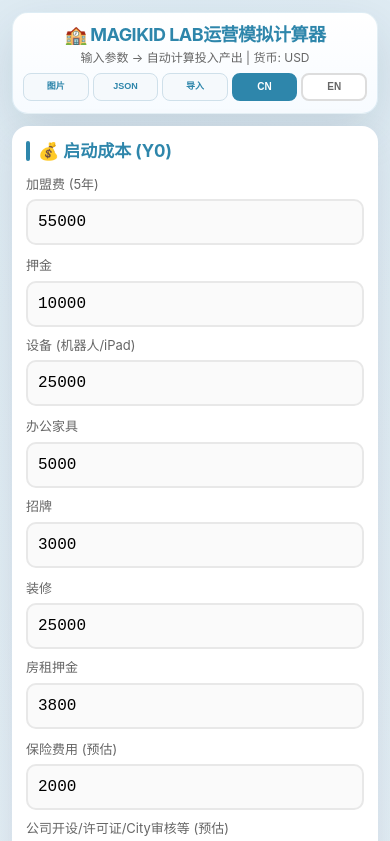
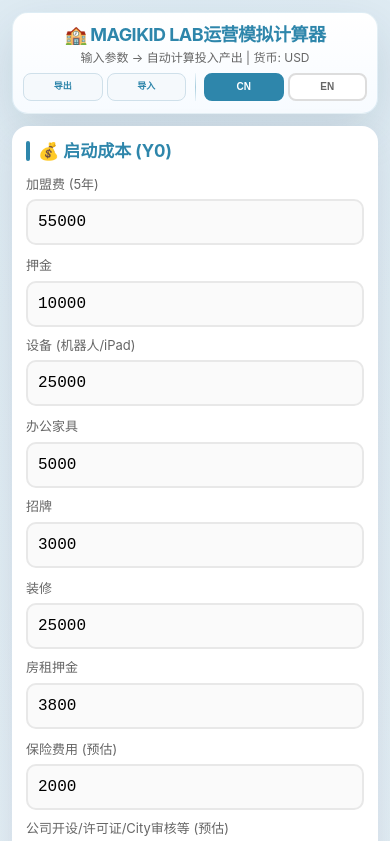
Before and after one commit to MagikidAI/magikid-lab-calculator, a plain HTML site: page index.html in a window 390 px wide. Shown: the top 841 px of the page. Drawn offline with nearby package versions, Linux system fonts and the light colour scheme.

Commit message:
Refine mobile header and language persistence

```diff
--- a/index.html
+++ b/index.html
@@ -16,6 +16,7 @@
     .header-row { display: flex; justify-content: space-between; align-items: center; padding: 0 24px; gap: 16px; }
     .header-actions { display: flex; align-items: center; justify-content: flex-end; gap: 10px; flex-wrap: wrap; }
     .quick-actions { display: flex; gap: 6px; flex-wrap: wrap; justify-content: flex-end; }
+    .mobile-divider { display: none; width: 1px; background: linear-gradient(180deg, rgba(46,134,171,0.08), rgba(46,134,171,0.4), rgba(46,134,171,0.08)); border-radius: 999px; justify-self: center; }
     .lang-toggle { display: flex; gap: 6px; }
     .lang-btn { background: white; border: 2px solid #ddd; color: #666; padding: 6px 14px; border-radius: 8px; cursor: pointer; font-size: 12px; font-weight: 600; transition: all 0.2s; }
     .lang-btn:hover { border-color: #2E86AB; color: #2E86AB; }
@@ -406,13 +407,22 @@
 
       .header-actions {
         display: grid;
-        grid-template-columns: repeat(5, minmax(0, 1fr));
+        grid-template-columns: minmax(0, 1fr) minmax(0, 1fr) 10px minmax(0, 1fr) minmax(0, 1fr);
         gap: 4px;
         align-items: stretch;
       }
 
       .quick-actions {
         display: contents;
+      }
+
+      .mobile-divider {
+        display: block;
+        align-self: stretch;
+      }
+
+      #top-export-image-btn {
+        display: none;
       }
 
       .quick-btn {
@@ -484,6 +494,7 @@
           <button class="quick-btn" id="top-export-data-btn" data-i18n="export-data-btn" onclick="exportData()">📥 导出 JSON</button>
           <button class="quick-btn" id="top-import-data-btn" data-i18n="import-data-btn" onclick="triggerImport()">📤 导入 JSON</button>
         </div>
+        <div class="mobile-divider" aria-hidden="true"></div>
         <div class="lang-toggle">
           <button class="lang-btn active" id="btn-zh" onclick="setLang('zh')">中文</button>
           <button class="lang-btn" id="btn-en" onclick="setLang('en')">English</button>
@@ -861,7 +872,7 @@
     'lbl-camp-daily':'学员日费/人 ($)','lbl-camp-teacher':'老师日费/人 ($)',
     'party-title':'🎉 派对/活动','lbl-party':'每次收入 ($)','lbl-party-monthly':'每月场次',
     'export-image-btn':'📥 导出图片','export-data-btn':'📥 导出 JSON','import-data-btn':'📤 导入 JSON',
-    'mobile-export-image-btn':'图片','mobile-export-data-btn':'JSON','mobile-import-data-btn':'导入','mobile-btn-zh':'CN','mobile-btn-en':'EN',
+    'mobile-export-image-btn':'图片','mobile-export-data-btn':'导出','mobile-import-data-btn':'导入','mobile-btn-zh':'CN','mobile-btn-en':'EN',
     'annual-title':'📈 Y1 年度汇总',
     'lbl-startup-total':'启动总投入 (Y0)','lbl-annual-rev':'Y1 年收入','lbl-annual-cost':'Y1 总运营成本',
     'lbl-ebitda':'Y1 EBITDA','lbl-net-cf':'Y1 净现金流 (含启动成本)',
@@ -914,7 +925,7 @@
     'lbl-camp-daily':'Student Rate/Day ($)','lbl-camp-teacher':'Teacher Rate/Day/Person ($)',
     'party-title':'🎉 Parties/Events','lbl-party':'Revenue/Event ($)','lbl-party-monthly':'Events/Month',
     'export-image-btn':'📥 Export Image','export-data-btn':'📥 Export JSON','import-data-btn':'📤 Import JSON',
-    'mobile-export-image-btn':'Image','mobile-export-data-btn':'JSON','mobile-import-data-btn':'Import','mobile-btn-zh':'CN','mobile-btn-en':'EN',
+    'mobile-export-image-btn':'Image','mobile-export-data-btn':'Export','mobile-import-data-btn':'Import','mobile-btn-zh':'CN','mobile-btn-en':'EN',
     'annual-title':'📈 Y1 Annual Summary',
     'lbl-startup-total':'Total Startup Cost (Y0)','lbl-annual-rev':'Y1 Annual Revenue','lbl-annual-cost':'Y1 Total Operating Cost',
     'lbl-ebitda':'Y1 EBITDA','lbl-net-cf':'Y1 Net Cash Flow (incl. startup)',
@@ -940,6 +951,18 @@
 };
 
 let lang = 'zh';
+const LANG_STORAGE_KEY = 'magikid-lab-calculator-lang';
+
+function getInitialLang() {
+  try {
+    const savedLang = localStorage.getItem(LANG_STORAGE_KEY);
+    if (savedLang && T[savedLang]) return savedLang;
+  } catch (err) {
+    // Ignore storage access issues and fall back to default language.
+  }
+  return 'zh';
+}
+
 function syncResponsiveHeaderLabels() {
   const isMobileHeader = window.matchMedia('(max-width: 768px)').matches;
   const labels = T[lang];
@@ -963,6 +986,11 @@
 
 function setLang(l) {
   lang = l;
+  try {
+    localStorage.setItem(LANG_STORAGE_KEY, l);
+  } catch (err) {
+    // Ignore storage access issues and continue applying the selected language.
+  }
   document.getElementById('btn-zh').classList.toggle('active', l==='zh');
   document.getElementById('btn-en').classList.toggle('active', l==='en');
   document.title = T[l]['page-title'] || T[l].title;
@@ -1528,8 +1556,7 @@
 
 document.querySelectorAll('input').forEach(i => i.addEventListener('input', calculate));
 window.addEventListener('resize', syncResponsiveHeaderLabels);
-syncResponsiveHeaderLabels();
-calculate();
+setLang(getInitialLang());
 </script>
 </body>
 </html>
```
